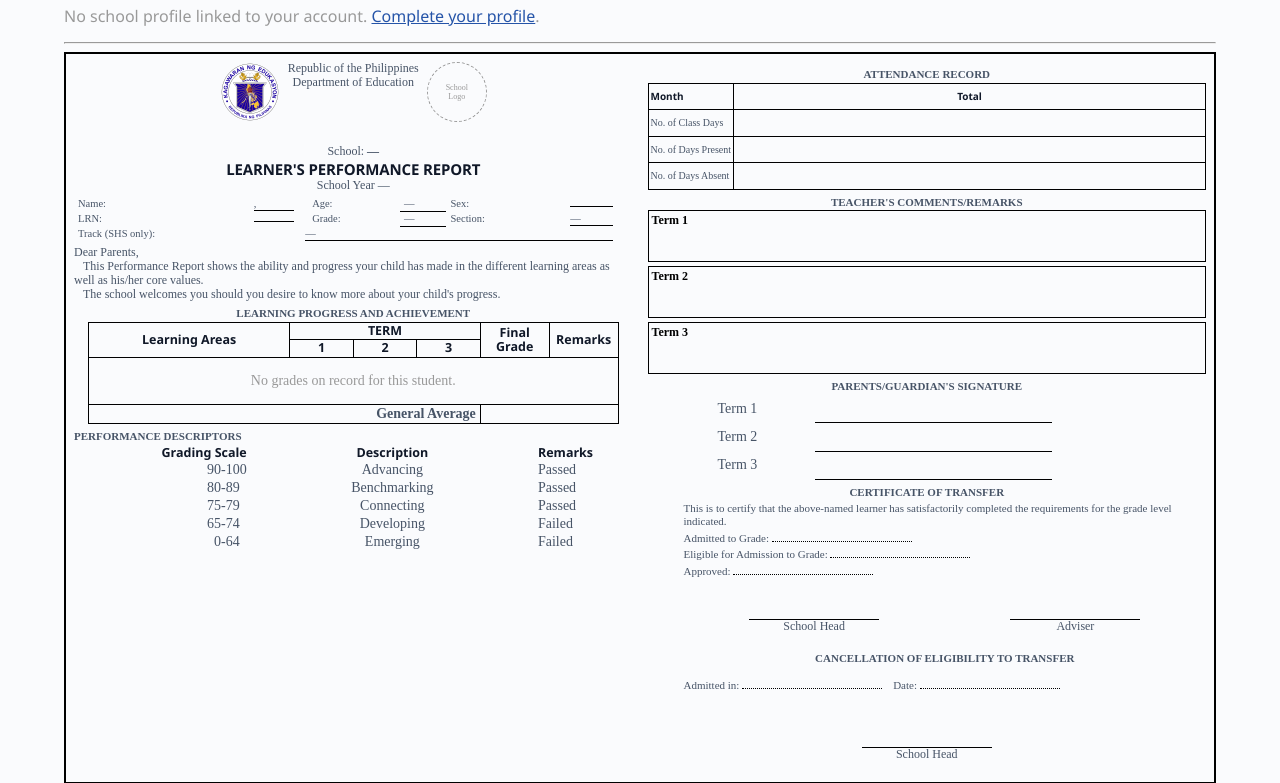
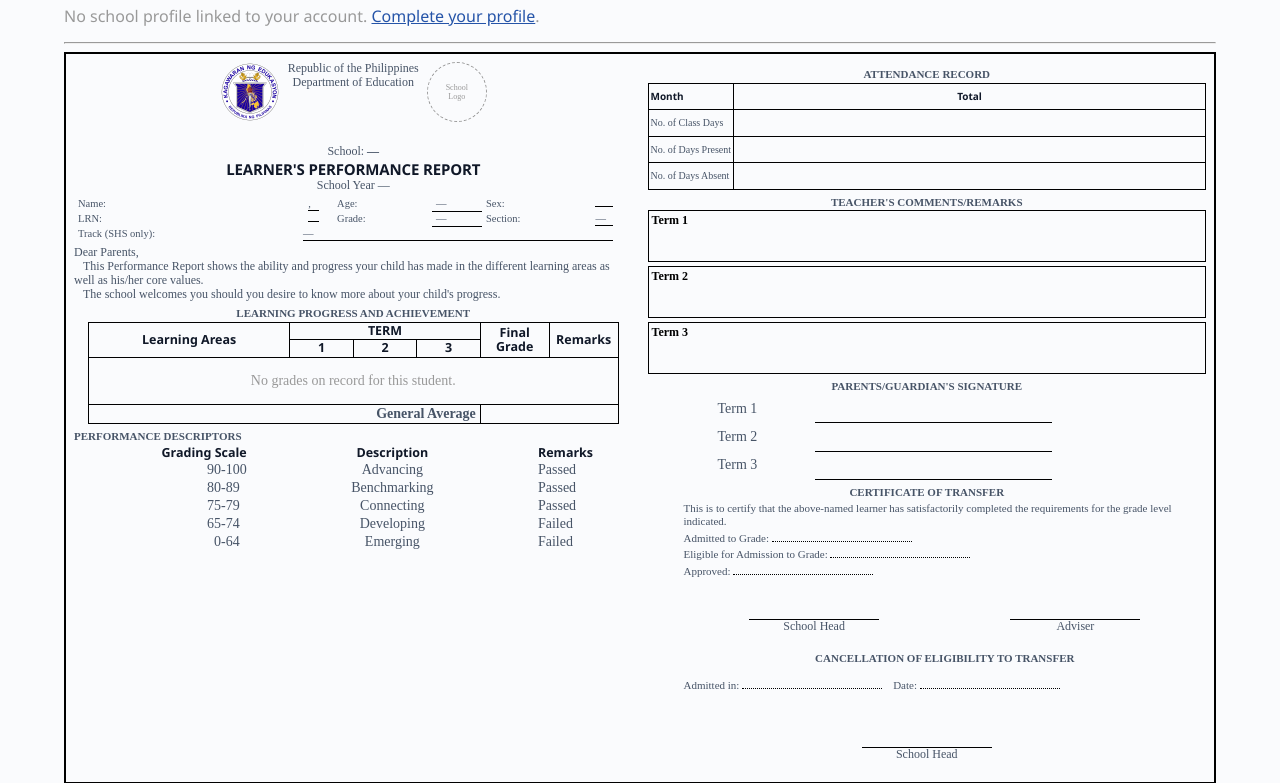
Before and after one commit to civ1977/smashed_sfs_project, a Django app: template smashed_sfs/templates/reports/sf9.html in a window 1280 px wide. Shown: the part 193-976 px from the top of the page. Run offline with Django 5.2, Linux system fonts and the light colour scheme; the template is opened without the code that fills it, so the values that code supplies are empty.

Commit message:
Revert "Pull Name/LRN value+underline closer to their own colon on SF9"
This reverts commit 781b2e6d0f6687e603bf016aea08339b42090ef6.

```diff
--- a/smashed_sfs/templates/reports/sf9.html
+++ b/smashed_sfs/templates/reports/sf9.html
@@ -296,16 +296,12 @@
        across every row (a padding tweak on just the label cell wouldn't
        survive that). */
     .sf9-info-table td.fill-short { border-bottom: none; }
-    /* Name/LRN's own td is a shared, wide auto-layout column (sized to fit
-       "Track (SHS only):" in the row below), so the colon sits far short of
-       the td's left edge - pulled left (measured: ~4ch past each label's
-       own colon) with width stretched by the same amount so the line's
-       right end stays anchored where it was. */
-    .sf9-info-table td.fill-short .short-line { display: inline-block; width: calc(100% + 5.3ch); margin-left: -7.3ch; border-bottom: 1px solid #000; }
-    /* Sex/Section/Track's line starts ~4ch past its own colon - same
+    .sf9-info-table td.fill-short .short-line { display: inline-block; width: calc(100% - 2ch); border-bottom: 1px solid #000; }
+    /* Sex/Section/Track's line starts 1ch to the left of the cell's left
+       edge (moved 3ch further left from the original 2ch-in inset) - same
        inline-block technique as fill-short, mirrored to inset the other end. */
     .sf9-info-table td.fill-inset-left { border-bottom: none; }
-    .sf9-info-table td.fill-inset-left .short-line-left { display: inline-block; width: calc(100% - 5.5ch); margin-left: 2.5ch; border-bottom: 1px solid #000; }
+    .sf9-info-table td.fill-inset-left .short-line-left { display: inline-block; width: calc(100% - 2ch); margin-left: -1ch; border-bottom: 1px solid #000; }
     .sf9-dear-parents { margin: 4px 0; text-align: left; }
     .sf9-section-heading { font-weight: bold; text-decoration: none; font-size: 11px; margin: 6px 0 2px 0; }
     .sf9-section-heading.center { text-align: center; }
```
